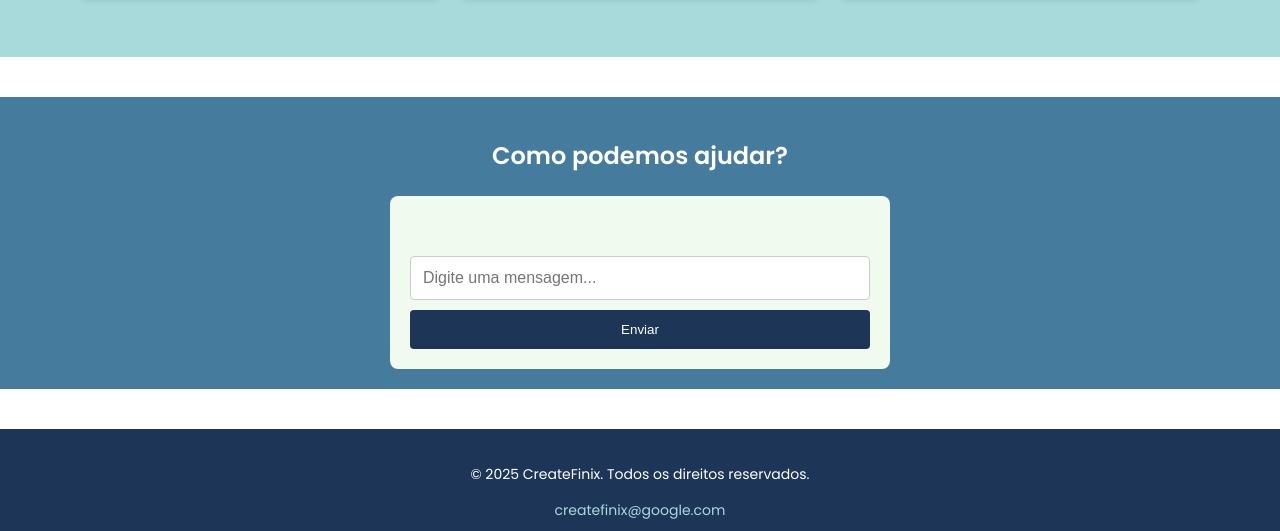
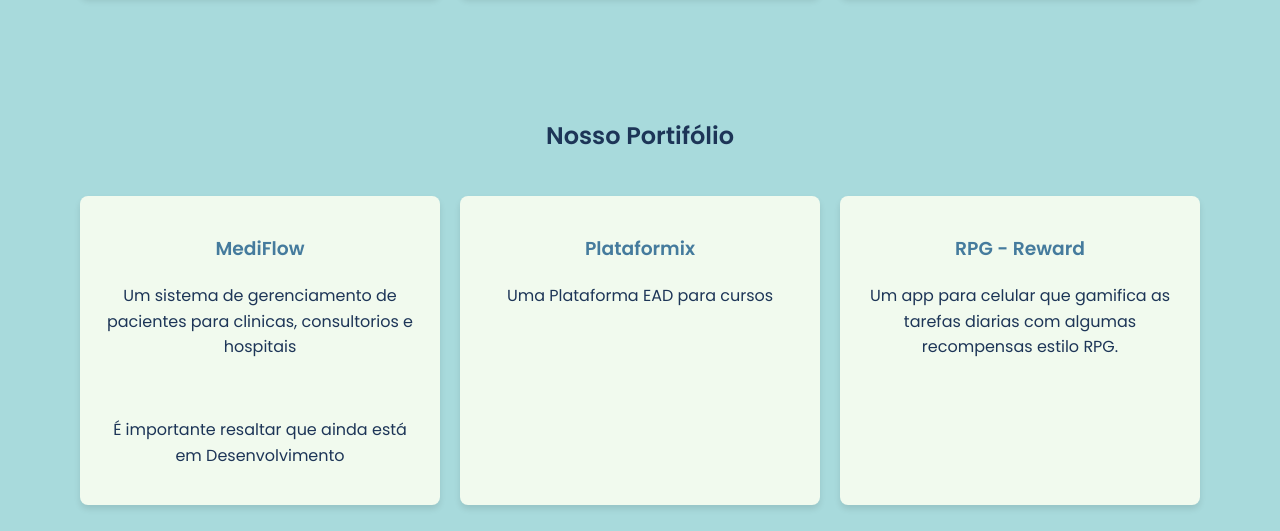
Before and after one commit to CreateFinix/LandingPageOpen, a website: page index.html in a window 1280 px wide. Shown: the part 786-1317 px from the top of the page. Drawn offline with Linux system fonts and the light colour scheme.

Commit message:
Adicionado portifolio

```diff
--- a/index.html
+++ b/index.html
@@ -18,6 +18,7 @@
       <ul class="nav-links">
         <li><a href="#services"><i class="fas fa-cogs"></i>  Serviços</a></li>
         <li><a href="#hero"><i class="fas fa-envelope"></i>  Contato</a></li>
+        <li><a href="#portifolios"><i class="fas fa-briefcase"></i> Portifólio</a></li>
         <li><a href="#chatbot"><i class="fas fa-question-circle"></i>  Ajuda</a></li>
       </ul>
     </nav>
@@ -52,6 +53,27 @@
         </div>
       </div>
     </section>
+
+    <!-- Portifolio -->
+     <section id="portifolios">
+      <h2>Nosso Portifólio</h2>
+      <div class="portifolio-container">
+        <div class="portifolio">
+          <h3>MediFlow</h3>
+          <p>Um sistema de gerenciamento de pacientes para clinicas, consultorios e hospitais</p>
+          <br>
+          <p>É importante resaltar que ainda está em Desenvolvimento</p>
+        </div>
+        <div class="portifolio">
+          <h3>Plataformix</h3>
+          <p>Uma Plataforma EAD para cursos</p>
+        </div>
+        <div class="portifolio">
+          <h3>RPG - Reward</h3>
+          <p>Um app para celular que gamifica as tarefas diarias com algumas recompensas estilo RPG.</p>
+        </div>
+      </div>
+     </section>
 
     <!-- Seção de Chatbot -->
     <section id="chatbot">
--- a/styles.css
+++ b/styles.css
@@ -109,6 +109,46 @@ header .logo {
 .service h3 {
     color: #457b9d;
 }
+
+#portifolios {
+    padding: 40px 20px;
+    background: #a8dadc; /* Fundo azul claro */
+    color: #1d3557;
+    text-align: center;
+}
+
+.portifolio-container {
+    display: flex;
+    flex-wrap: wrap;
+    justify-content: center;
+    gap: 20px;
+    padding: 20px;
+}
+
+.portifolio {
+    flex: 1 1 calc(30% - 40px);
+    max-width: calc(30% - 40px);
+    background: #f1faee;
+    border-radius: 8px;
+    padding: 20px;
+    box-shadow: 0 4px 6px rgba(0, 0, 0, 0.1);
+    transition: transform 0.3s ease;
+}
+
+.portifolio i {
+    color: #457b9d; /* Azul médio */
+    margin-bottom: 15px;
+    display: block;
+}
+
+.portifolio:hover {
+    transform: translateY(-10px);
+}
+
+.portifolio h3 {
+    color: #457b9d;
+}
+
 
 footer {
     background-color: #1d3557; /* Azul escuro */
```
